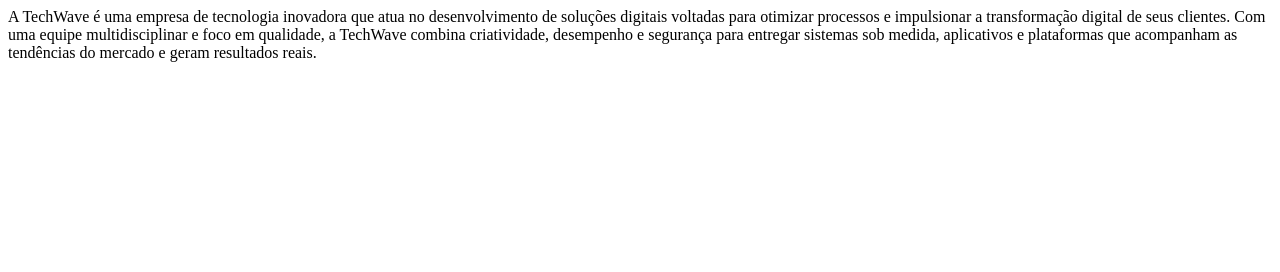
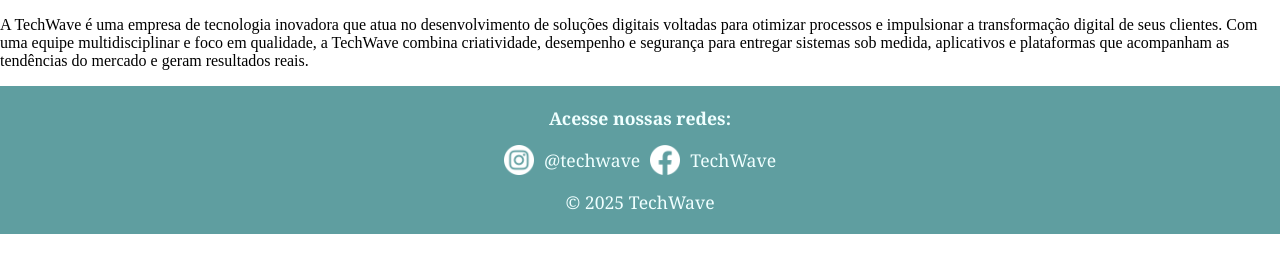
Before and after one commit to rogermarllus/projeto-colaborativo-git, a plain HTML site: page index.html in a window 1280 px wide. Drawn offline with Linux system fonts and the light colour scheme.

Commit message:
feat(footer): inclusão e estilização do footer em index.html

```diff
--- a/index.html
+++ b/index.html
@@ -7,11 +7,24 @@
     <link rel="stylesheet" href="style.css" />
   </head>
   <body>
-    A TechWave é uma empresa de tecnologia inovadora que atua no desenvolvimento
-    de soluções digitais voltadas para otimizar processos e impulsionar a
-    transformação digital de seus clientes. Com uma equipe multidisciplinar e
-    foco em qualidade, a TechWave combina criatividade, desempenho e segurança
-    para entregar sistemas sob medida, aplicativos e plataformas que acompanham
-    as tendências do mercado e geram resultados reais.
+    <p>
+      A TechWave é uma empresa de tecnologia inovadora que atua no
+      desenvolvimento de soluções digitais voltadas para otimizar processos e
+      impulsionar a transformação digital de seus clientes. Com uma equipe
+      multidisciplinar e foco em qualidade, a TechWave combina criatividade,
+      desempenho e segurança para entregar sistemas sob medida, aplicativos e
+      plataformas que acompanham as tendências do mercado e geram resultados
+      reais.
+    </p>
+    <footer>
+      <p class="p-footer"><strong>Acesse nossas redes:</strong></p>
+      <div>
+        <img class="icon" src="img/instagram.png" alt="Instagram" />
+        <p class="p-footer">@techwave</p>
+        <img class="icon" src="img/facebook.png" alt="Facebook" />
+        <p class="p-footer">TechWave</p>
+      </div>
+      <p class="p-footer">© 2025 TechWave</p>
+    </footer>
   </body>
 </html>
--- a/style.css
+++ b/style.css
@@ -0,0 +1,34 @@
+body {
+  margin: 0px;
+  padding: 0px;
+}
+
+img.icon {
+  width: 30px;
+}
+
+footer {
+  background-color: cadetblue;
+  color: azure;
+  font-family: Cambria, Cochin, Georgia, Times, "Times New Roman", serif;
+  display: flex;
+  flex-direction: column;
+  justify-content: space-between;
+  align-items: center;
+  padding: 15px;
+}
+
+footer * {
+  margin: 5px;
+}
+
+footer div {
+  display: flex;
+  flex-direction: row;
+  justify-content: space-between;
+  align-items: center;
+}
+
+p.p-footer {
+  font-size: 1.1em;
+}
```
Also changed, not shown: img/facebook.png (added), img/instagram.png (added).
